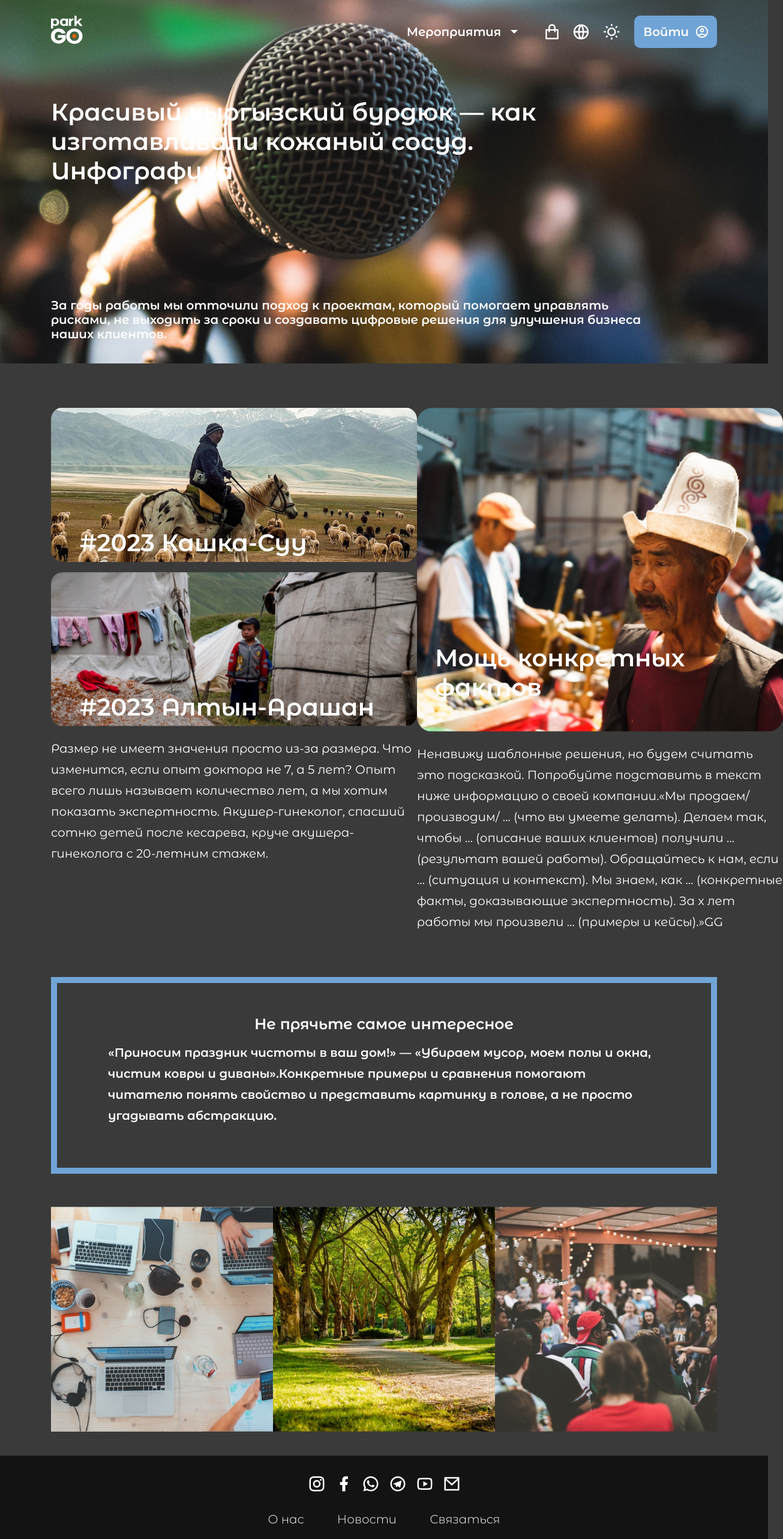
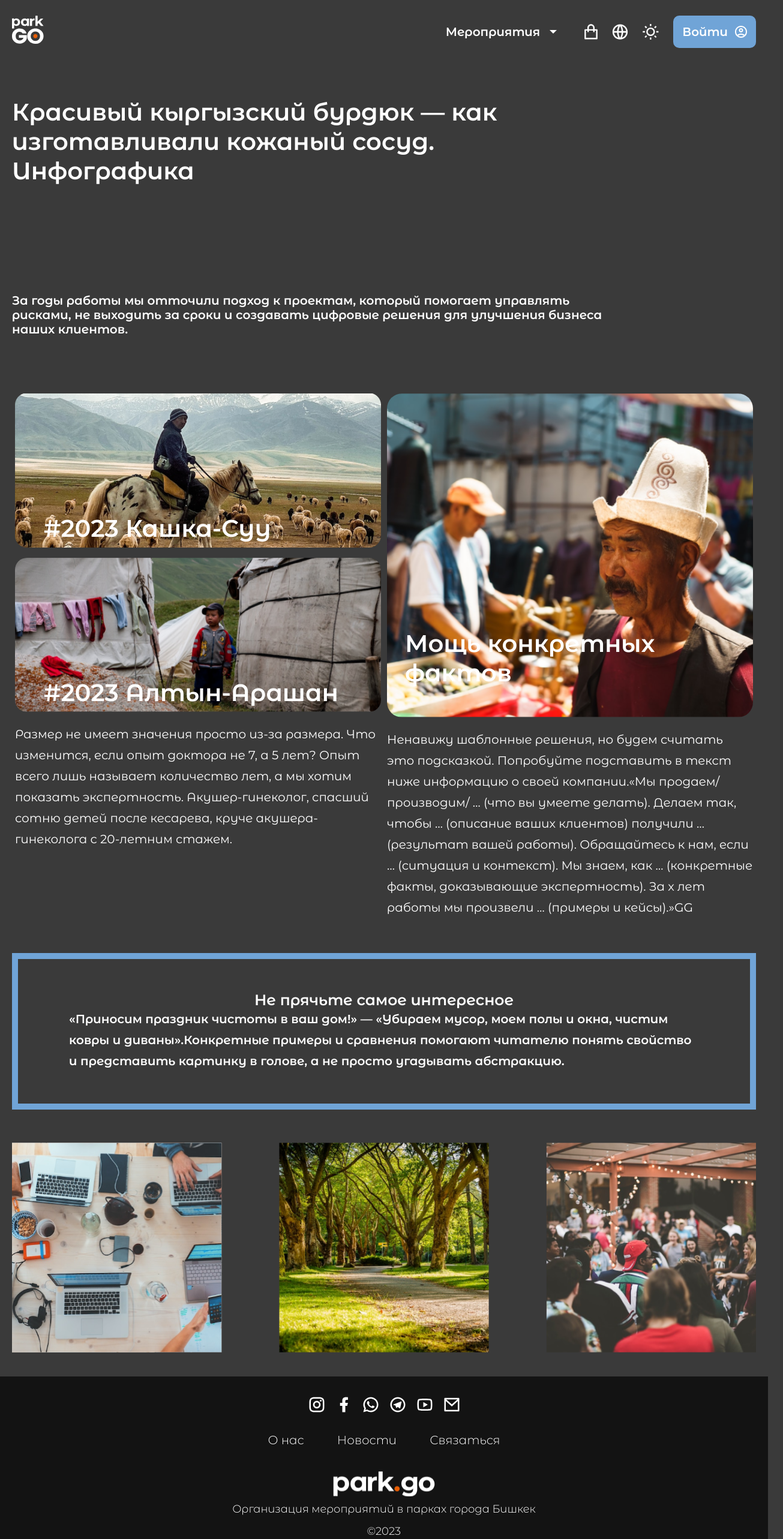
Before and after one commit to Rumzilla/goPark, a React (Create React App) app: page /news in a window 1280 px wide. Shown: the top 2566 px of the page at 60% size, 1305 px wide, since content can reach past the window. Built offline with nearby package versions, Linux system fonts and the light colour scheme.

Commit message:
Fix Bugs

```diff
--- a/public/index.html
+++ b/public/index.html
@@ -15,7 +15,7 @@
       user's mobile device or desktop. See https://developers.google.com/web/fundamentals/web-app-manifest/
     -->
     <link rel="manifest" href="%PUBLIC_URL%/manifest.json" />
-    <link rel='stylesheet' href='https://cdnjs.cloudflare.com/ajax/libs/twitter-bootstrap/4.5.0/css/bootstrap.min.css'>
+    <!-- <link rel='stylesheet' href='https://cdnjs.cloudflare.com/ajax/libs/twitter-bootstrap/4.5.0/css/bootstrap.min.css'> -->
     <!--
       Notice the use of %PUBLIC_URL% in the tags above.
       It will be replaced with the URL of the `public` folder during the build.
--- a/src/App.css
+++ b/src/App.css
@@ -12,4 +12,5 @@ body {
 .container {
     width: 1240px;
     margin: 0 auto;
+    padding: 0;
 }
--- a/src/components/footer/footer.jsx
+++ b/src/components/footer/footer.jsx
@@ -1,5 +1,6 @@
 import React from 'react';
 import { useTranslation } from 'react-i18next';
+import { Link } from 'react-router-dom';
 import './style.css'
 
 const Footer = () => {
@@ -15,9 +16,9 @@ const Footer = () => {
               <a className='social-links email-icon' href="/"></a>
             </div>
           <div className="page-navigations">
-              <a className='page-links' href="/">{t("about")}</a>
-              <a className='page-links' href="/">{t("news")}</a>
-              <a className='page-links' href="/">{t("contact")}</a>
+              <Link className='page-links' to="/about">{t("about")}</Link>
+              <Link className='page-links' to="/news">{t("news")}</Link>
+              <Link className='page-links' to="/contact">{t("contact")}</Link>
             </div>
           <a href="/" className="head-icon-for-footer"></a>
           <span className="footer-description">
--- a/src/components/nav-menu-list/nav-menu-list.css
+++ b/src/components/nav-menu-list/nav-menu-list.css
@@ -12,8 +12,12 @@
     font-size: 40px;
     line-height: 49px;
     text-transform: uppercase;
-    color: #000000;
+    color: #fff;
     cursor: pointer;
+}
+
+.width-word {
+    width: 320px;
 }
 
 .tournament-text {
@@ -86,49 +90,56 @@
 
 .gallery {
     background: url("../../shared/img/galery.png") center center/cover no-repeat;
+    margin-top: 40px;
     width: 500px;
-    height:350px;
+    height:275px;
     border-radius: 20px;
 }
 
 .tournament {
     background: url("../../shared/img/Tournament.png") center center/cover no-repeat;
-    width: 600px;
-    height:430px ;
+    margin-top: 40px;
+    width: 500px;
+    height:275px;
     border-radius: 20px;
 }
 
 .lessons {
     background: url("../../shared/img/Lessons.png") center center/cover no-repeat;
-    width: 600px;
-    height:430px ;
+    margin-top: 40px;
+    width: 500px;
+    height:275px;
     border-radius: 20px;
 }
 
 .cleaning {
     background: url("../../shared/img/Cleaning.png") center center/cover no-repeat;
-    width: 600px;
-    height:430px ;
+    margin-top: 40px;
+    width: 500px;
+    height:275px;
     border-radius: 20px;
 }
 
 .sport {
     background: url("../../shared/img/sport.png") center center/cover no-repeat;
-    width: 600px;
-    height:430px ;
+    margin-top: 40px;
+    width: 500px;
+    height:275px;
     border-radius: 20px;
 }
 
 .for-kids {
     background: url("../../shared/img/ForKids.png") center center/cover no-repeat;
-    width: 600px;
-    height:430px ;
+    margin-top: 40px;
+    width: 500px;
+    height:275px;
     border-radius: 20px;
 }
 
 .excursion {
     background: url("../../shared/img/excurses.png") center center/cover no-repeat;
-    width: 600px;
-    height:430px ;
+    margin-top: 40px;
+    width: 500px;
+    height:275px;
     border-radius: 20px;
 }
--- a/src/components/nav-menu-list/nav-menu.jsx
+++ b/src/components/nav-menu-list/nav-menu.jsx
@@ -66,10 +66,10 @@ const Nav_menu_list = () => {
         <div className="header-content-block">
             <div className="content-menu">
                 <span onMouseOver={openGal} onMouseOut={closeGal} className="content-item" >{t("exhibitions")}</span>
-                <span onMouseOver={openTour} onMouseOut={closeTour} className="tournament-text">{t("tournaments")}</span>
+                <span onMouseOver={openTour} onMouseOut={closeTour} className="content-item">{t("tournaments")}</span>
                 <span className="dot"></span>
                 <span onMouseOver={openLess} onMouseOut={closLess} className="content-item">{t("lectures")}</span>
-                <span onMouseOver={openClean} onMouseOut={closeClean} className="content-item">{t("cleanup")}</span>
+                <span onMouseOver={openClean} onMouseOut={closeClean} className="content-item width-word">{t("cleanup")}</span>
                 <span onMouseOver={openSport} onMouseOut={closeSport} className='content-item'>{t("sport")}</span>
                 <span className="dot"></span>
                 <span onMouseOver={openKids} onMouseOut={closeKids} className="content-item">{t("forkids")}</span>
--- a/src/pages/AboutPage/style.css
+++ b/src/pages/AboutPage/style.css
@@ -1,5 +1,5 @@
 .head-section {
-    background: url("../../shared/img/Background-of-about-page.jpg") center center/cover no-repeat;
+    /* background: url("../../shared/img/Background-of-about-page.jpg") center center/cover no-repeat; */
     height: 600px;
     margin-top: -107px;
 
@@ -89,9 +89,6 @@
     color: white;
 }
 
-.interesting-section {
-}
-
 .interesting-header {
     font-family: 'Montserrat Alternates';
     font-weight: 700;
--- a/src/pages/NewsPage/NewsPage.css
+++ b/src/pages/NewsPage/NewsPage.css
@@ -1,6 +1,6 @@
 .news-bg {
     margin-top: -107px;
-    background: url(../../shared/img/News-bg.png)center center/cover no-repeat;
+    /* background: url(../../shared/img/News-bg.png)center center/cover no-repeat; */
     width: 100%;
 }
 
@@ -10,7 +10,7 @@
     font-weight: 700;
     font-size: 40px;
     line-height: 49px;
-    color: #FFFFFF;
+    color: white;
     width: 880px;
 }
 
@@ -130,23 +130,23 @@
 .news-block-img {
     padding: 55px 0 40px;
     display: flex;
-    justify-content: space-around;
+    justify-content: space-between;
 }
 
 .news-block-img-first {
     background: url(../../shared/img/news-bg-1.svg)center center/cover no-repeat;
-    width: 375px;
-    height: 375px;
+    width: 350px;
+    height: 350px;
 }
 
 .news-block-img-second {
     background: url(../../shared/img/news-bg-2.png)center center/cover no-repeat;
-    width: 375px;
-    height: 375px;
+    width: 350px;
+    height: 350px;
 }
 
 .news-block-img-third {
     background: url(../../shared/img/news-bg-3.png)center center/cover no-repeat;
-    width: 375px;
-    height: 375px;
+    width: 350px;
+    height: 350px;
 }
```
Also changed, not shown: src/pages/ConferencePage/ConferencePage.jsx (added, +15 -0 lines), src/pages/ConferencePage/ConferencePage.css (added).
